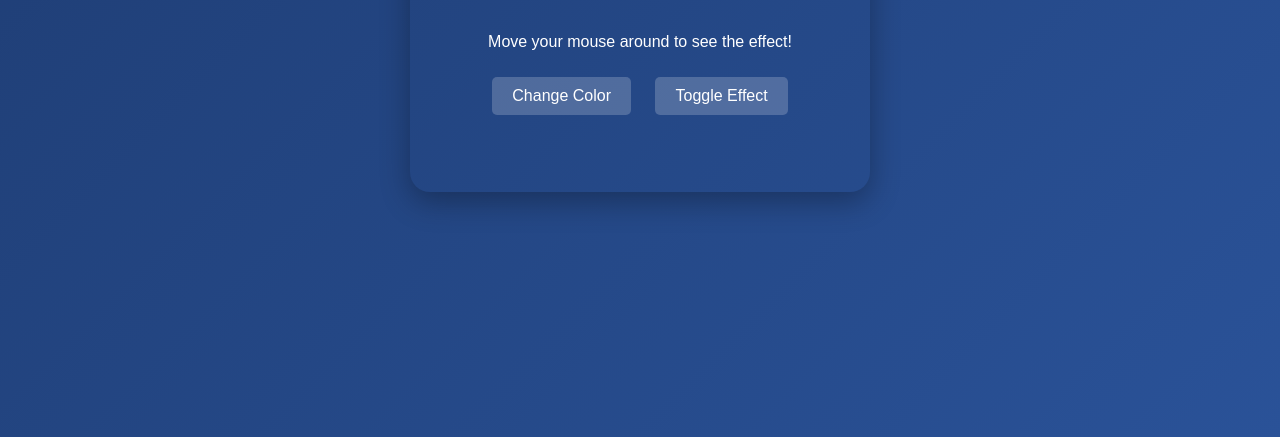
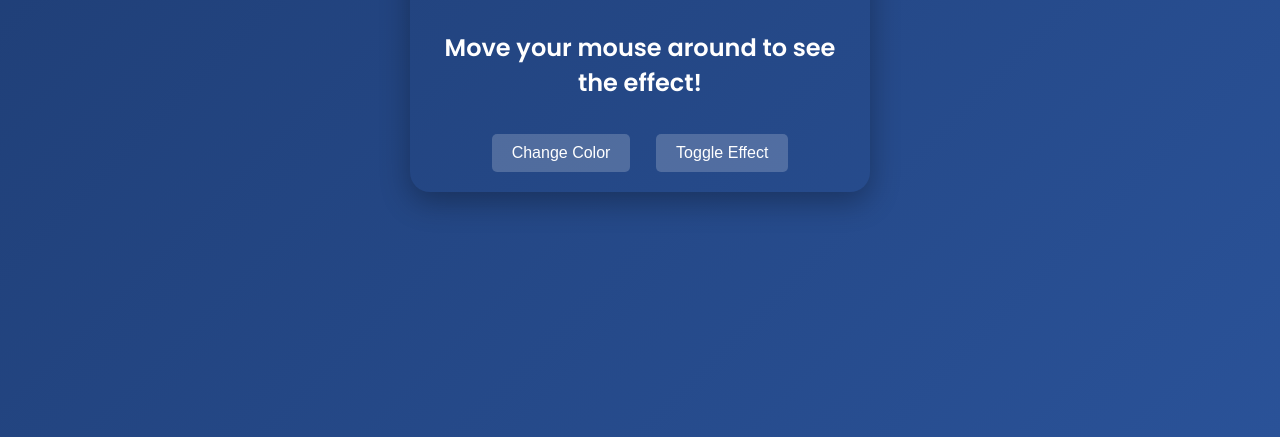
Before and after one commit to leeryank/interactive-interface, a plain HTML site: page index.html in a window 1280 px wide. Shown: the part 363-800 px from the top of the page. Drawn offline with Linux system fonts and the light colour scheme.

Commit message:
Improve card font

```diff
--- a/styles.css
+++ b/styles.css
@@ -1,3 +1,5 @@
+@import url('https://fonts.googleapis.com/css2?family=Poppins:wght@400;600&display=swap');
+
 body {
     margin: 0;
     display: flex;
@@ -5,7 +7,7 @@ body {
     align-items: center;
     height: 100vh;
     background: linear-gradient(135deg, #1e3c72, #2a5298);
-    font-family: Arial, sans-serif;
+    font-family: 'Poppins', sans-serif;
     color: white;
 }
 
@@ -26,9 +28,12 @@ body {
     justify-content: center;
     text-align: center;
     color: white;
+    font-size: 24px;
+    font-weight: 600;
 }
 
 button {
+    font-size: 18px;
     margin: 10px;
     padding: 10px 20px;
     border: none;
```
